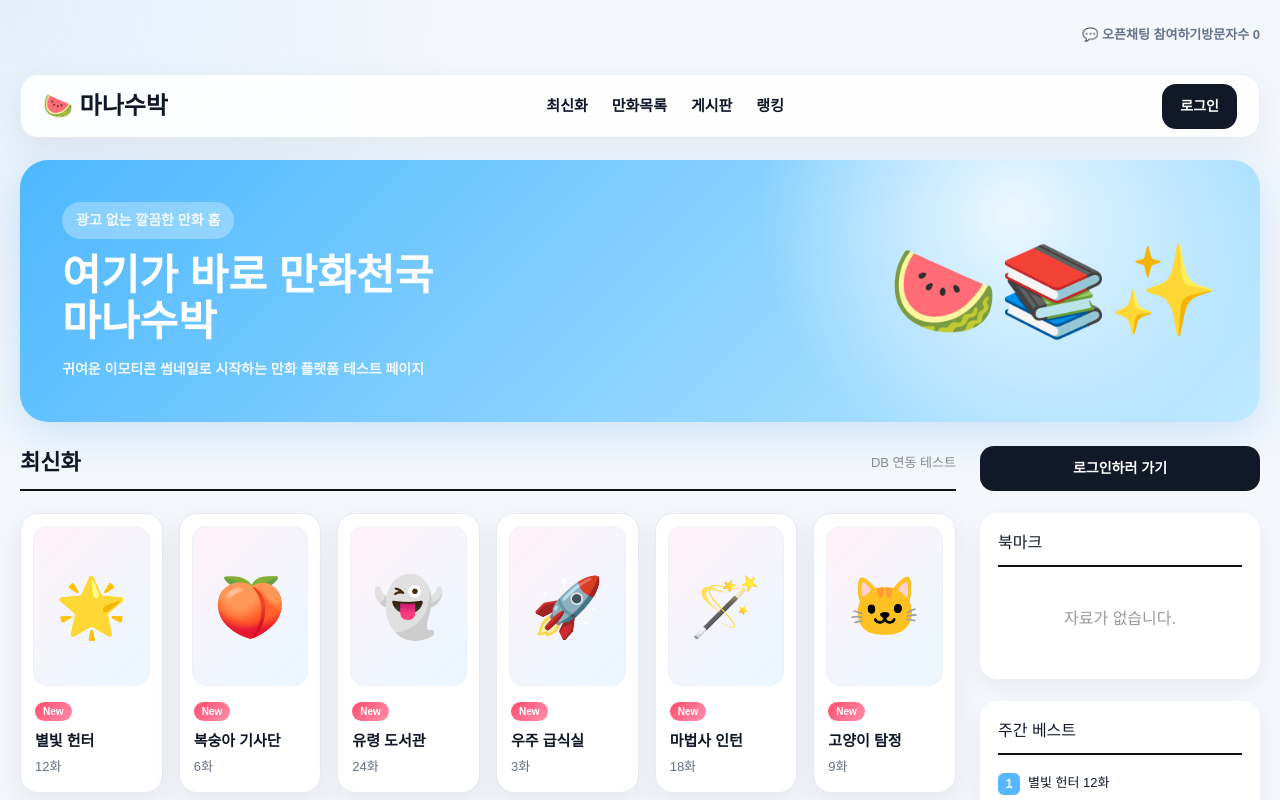
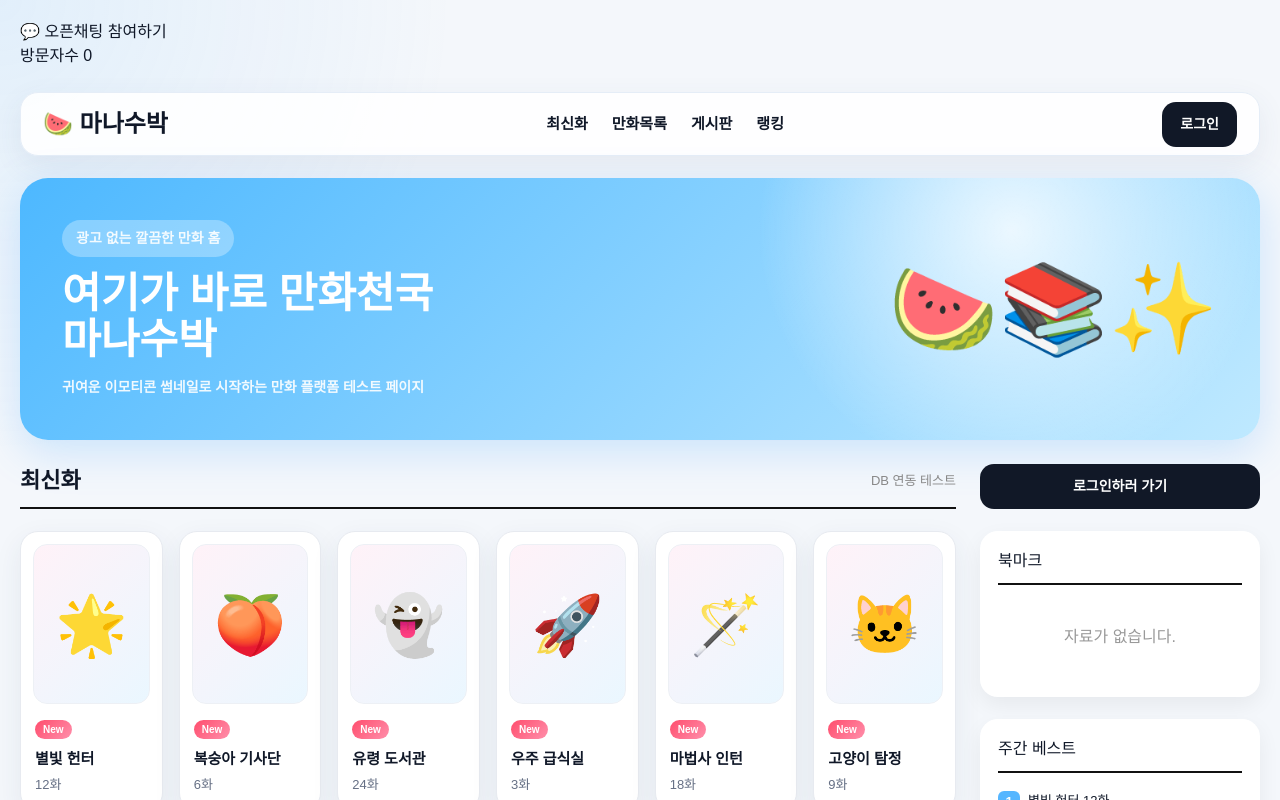
Before and after one commit to kokyungpil/subak, a Next.js app: page / in a window 1280 px wide. Shown: the top 800 px of the page. Built offline with nearby package versions, Linux system fonts and the light colour scheme; no server answers; the database is empty.

Commit message:
Update page.tsx

```diff
--- a/app/page.tsx
+++ b/app/page.tsx
@@ -79,10 +79,12 @@ const visitCount = visit?.count ?? 0;
 
   return (
     <main className="page">
-      <div className="top-info-bar">
+      <div className="top-info-bar1">
       <a   href="https://open.kakao.com/o/gBTNNssi"  target="_blank"  rel="noopener noreferrer" >
   💬 오픈채팅 참여하기
       </a>
+      </div>
+      <div className="top-info-bar2">
        방문자수 {visitCount}
       </div>
       <br/>
```
